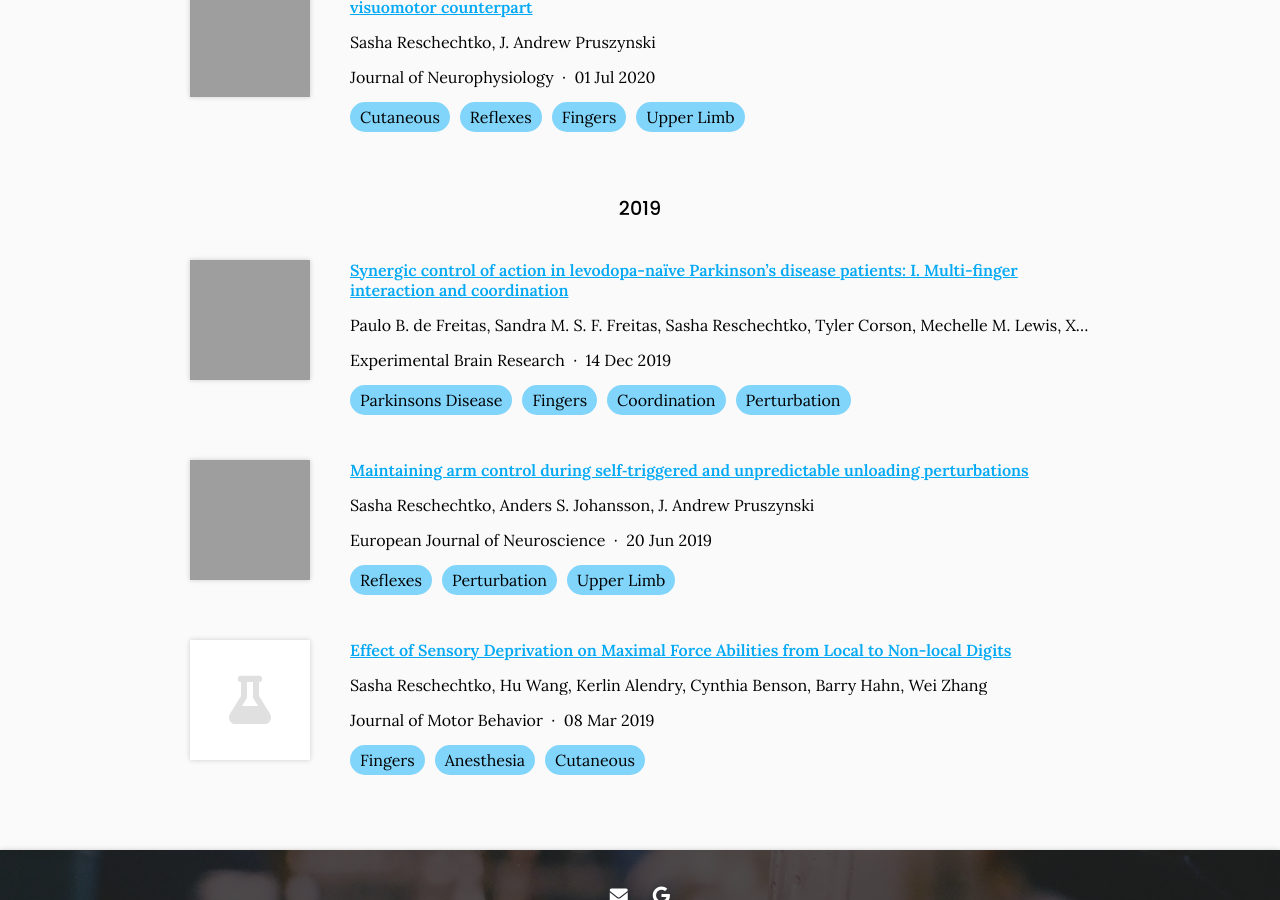
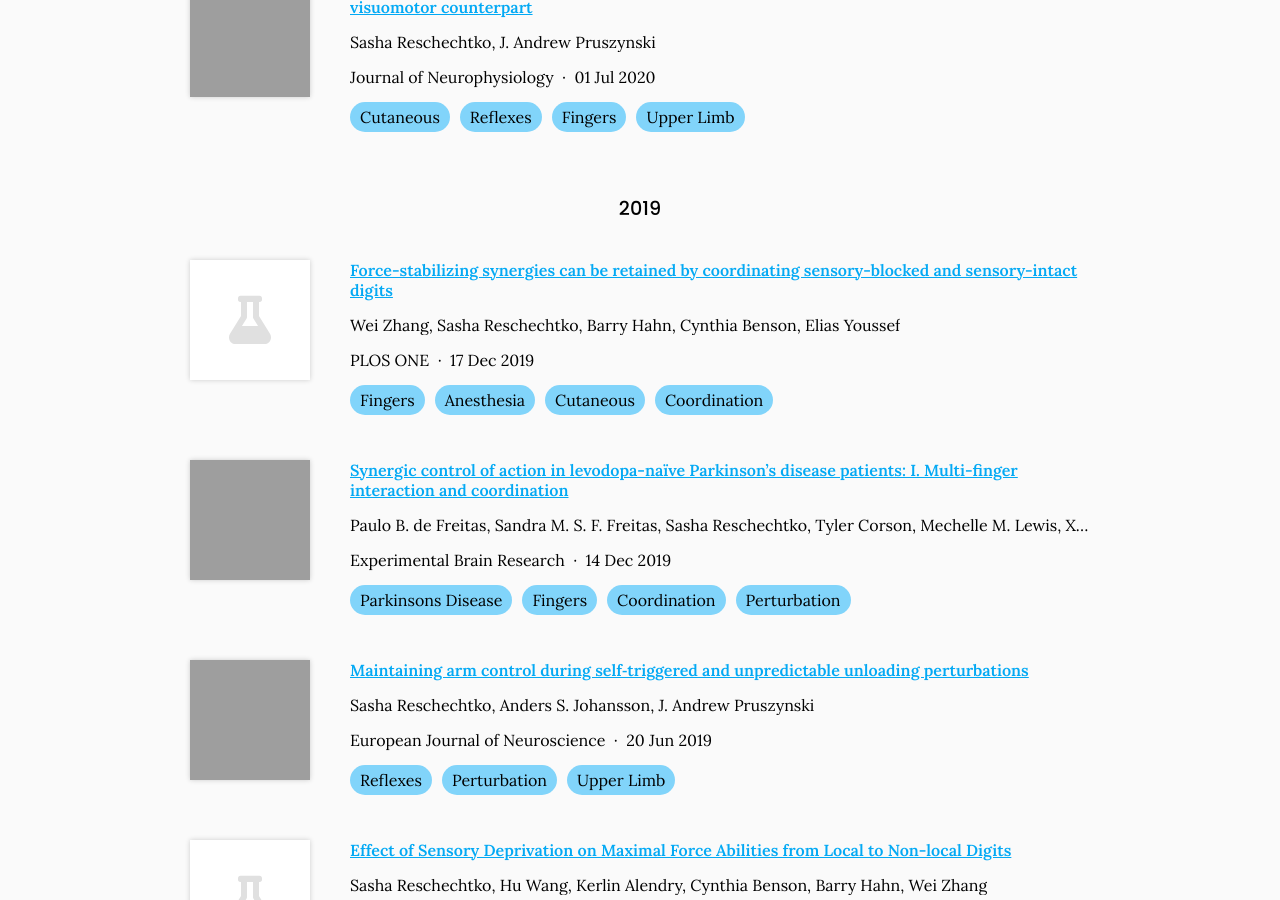
Before and after one commit to sensationinmotion/sensationinmotion.github.io, a Jekyll site: the page built from research/index.md, in a window 1280 px wide and 900 px high, scrolled down 1026 px. Built offline with Jekyll 4.4.1, drawn with Linux system fonts in a browser that asks for light colours; grey boxes are pictures that could not be loaded.

Commit message:
Generate citations

```diff
--- a/_data/citations.yaml
+++ b/_data/citations.yaml
@@ -96,3 +96,20 @@
   - Fingers
   - Anesthesia
   - Cutaneous
+- id: doi:10.1371/journal.pone.0226596
+  title: Force-stabilizing synergies can be retained by coordinating sensory-blocked
+    and sensory-intact digits
+  authors:
+  - Wei Zhang
+  - Sasha Reschechtko
+  - Barry Hahn
+  - Cynthia Benson
+  - Elias Youssef
+  publisher: PLOS ONE
+  date: '2019-12-17'
+  link: https://doi.org/gp7gkc
+  tags:
+  - Fingers
+  - Anesthesia
+  - Cutaneous
+  - Coordination
```
